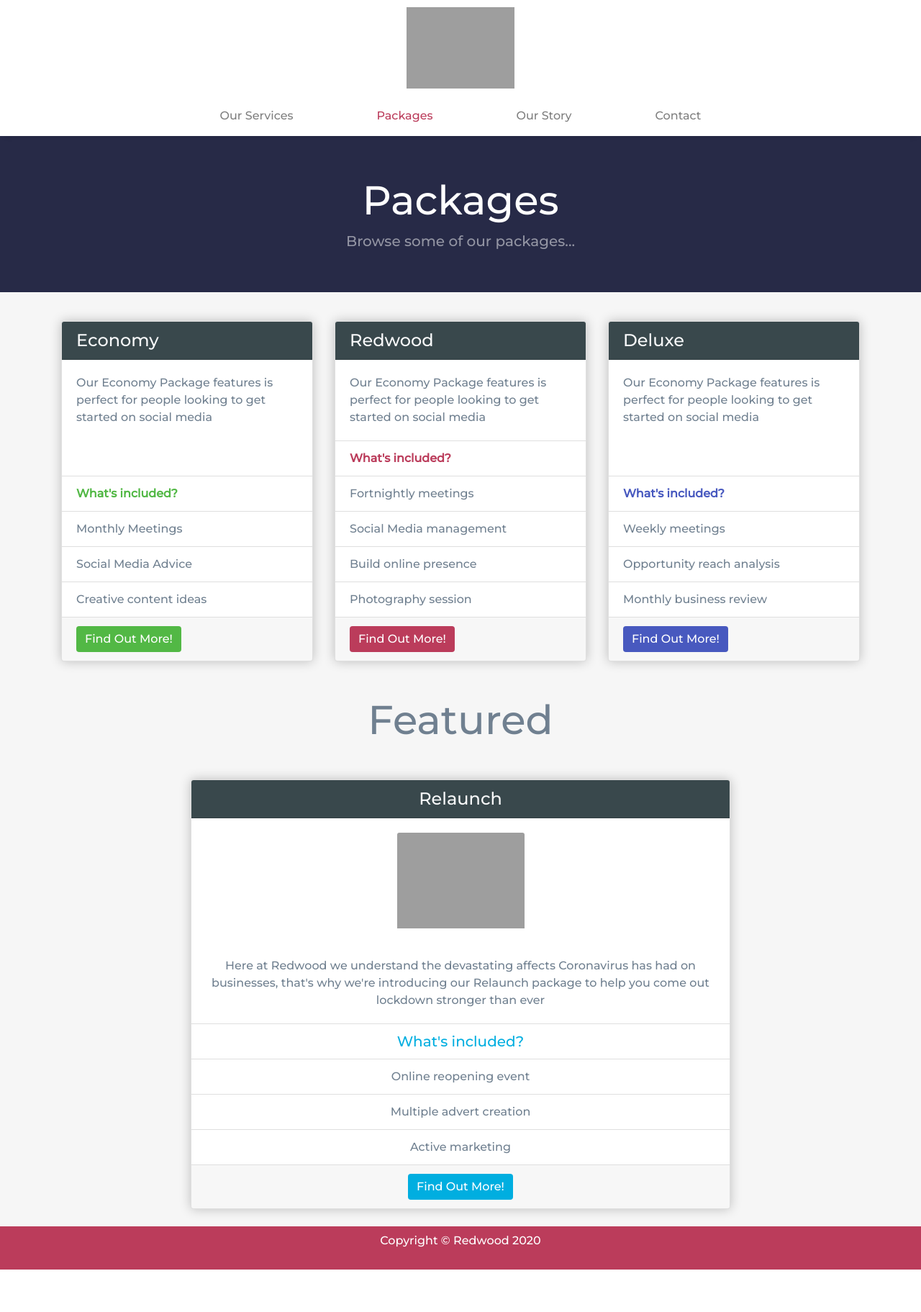
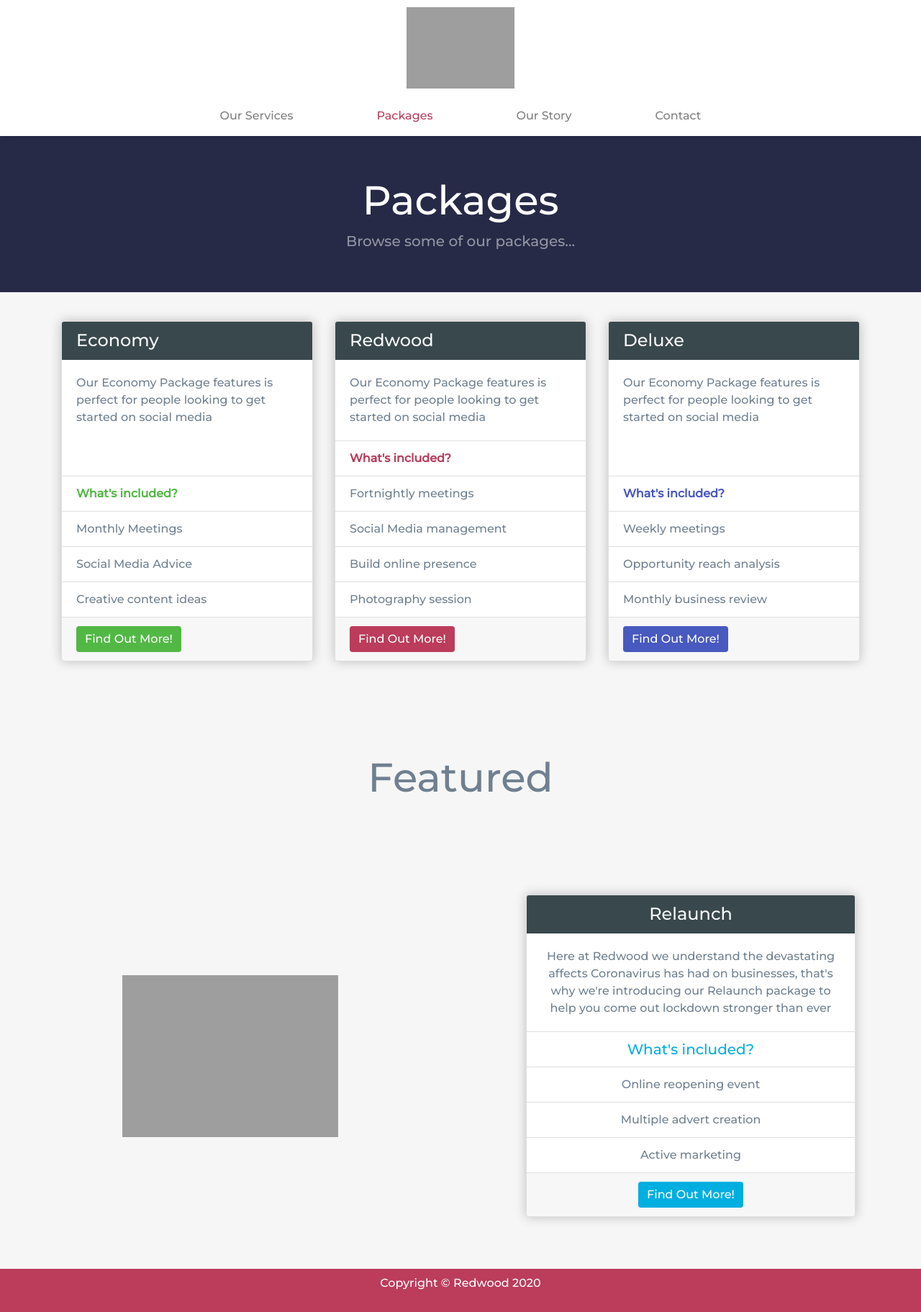
Before and after one commit to angus-archive/redwood, a PHP site: page /packages in a window 1280 px wide. Shown: the whole page at 72% size. Before the commit the page ends 1764 px from the top, so only its background shows below. Run offline with PHP 8.4, Linux system fonts and the light colour scheme; grey boxes are pictures that could not be loaded.

Commit message:
Added center justified relaunch package

```diff
--- a/packages/index.php
+++ b/packages/index.php
@@ -103,16 +103,20 @@
 
 				</div>
 			</div>
+			<div class="mSpacer-y-80"></div>
 			<!-- Relaunch Section -->
-			<div class="container-fluid pb-sm-4 align-items-center">
+			<div class="container-fluid pb-sm-4">
 				<h1 class="display-4 mb-5 text-center">Featured</h1>
+				<div class="pSpacer-y-40"></div>
+				<div class="row justify-content-end">
+					<div class="col-md-6 align-self-center mb-5">
+						<img id="relaunchRocket" class="w-50 d-block mx-auto" src="/resources/images/rocketDark.svg" alt="Card image cap">
+					</div>
+					<div class="col-md-6 align-self-center mb-5">
 						<!--Relaunch-->
 						<div id="relaunchCard" class="card w-75 text-center mx-auto packageShadow">
 							<div class="card-header blueSteelBackground text-light">
 								<h4 class="my-0 font-weight-normal">Relaunch</h4>
-					</div>
-					<div class="card-body">
-						<img class="w-25 card-img-top" src="/resources/images/rocketDark.svg" alt="Card image cap">
 							</div>
 							<div class="card-body">
 								<p class="card-text">Here at Redwood we understand the devastating affects Coronavirus has had on businesses, that's why we're introducing our Relaunch package to help you come out lockdown stronger than ever</p>
@@ -131,6 +135,8 @@
 						</div>
 					</div>
 				</div>
+			</div>
+		</div>
 		<!-- Footer -->
 		<?php $path = $_SERVER['DOCUMENT_ROOT'];$path .= "/includes/footer.php";include_once($path); ?>
 		<!-- Footer - Tags -->
--- a/resources/styles/stylesheet.css
+++ b/resources/styles/stylesheet.css
@@ -74,6 +74,19 @@ footer{
 
 }
 
+/*
+------------SPacer---------
+*/
+
+.mSpacer-y-80{
+	margin-top: 80px !important;
+	margin-bottom: 80px !important;
+}
+
+.pSpacer-y-40{
+	padding-top: 40px !important;
+	padding-bottom: 40px !important;
+}
 
 
 /*
@@ -188,7 +201,11 @@ Logo at top of page
 
 
 #relaunchCard{
-	max-width: 750px;
+	max-width: 800px;
+}
+
+#relaunchRocket{
+	max-width: 300px;
 }
 
 .packageShadow{
```
Lines whose indentation alone changed are shown as unchanged.
